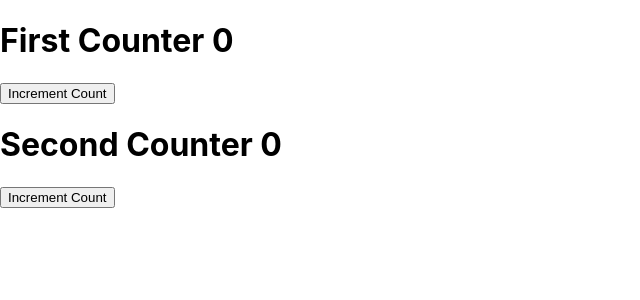
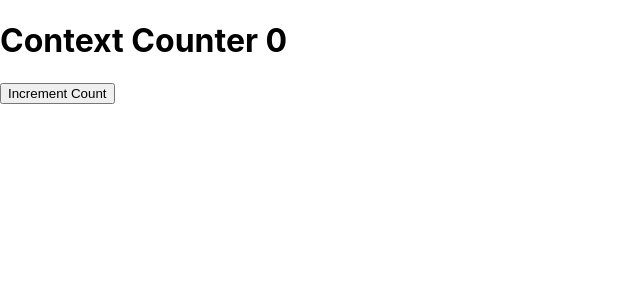
Before and after one commit to chrispeterjeyaraj/react-core-concepts, a React (Create React App) app: page / in a window 1280 px wide. Shown: the top 300 px of the page, without its empty margins (0-640 px from the left). Built offline with nearby package versions, Linux system fonts and the light colour scheme.

Commit message:
added context api examples

```diff
--- a/src/App.js
+++ b/src/App.js
@@ -14,6 +14,7 @@ import ExampleHOCFuncSharedComponent from './components/HOC/ExampleHOCFuncShared
 import ExampleRenderPropComponent from './components/RenderProps/ExampleRenderPropComponent';
 import ExampleRenderPropFuncSharedComponent from './components/RenderProps/ExampleRenderPropFuncSharedComponent';
 import ExampleRenderPropChildComponent from './components/RenderProps/ExampleRenderPropChildComponent';
+import ParentContextComponent from './components/ContextAPI/ParentContextComponent';
 function App() {
   // const [name, setName] = useState("...Will display value if received from Props component")
   // const getName = (childName) => {
@@ -36,8 +37,9 @@ function App() {
     </ErrorBoundary> */}
     {/* <ExampleHOCChildComponent />
     <ExampleHOCFuncSharedComponent /> */}
-    <ExampleRenderPropComponent render={(count, incrementcount) => <ExampleRenderPropChildComponent count={count} incrementcount={incrementcount}/>}/>
-    <ExampleRenderPropComponent render={(count, incrementcount) => <ExampleRenderPropFuncSharedComponent count={count} incrementcount={incrementcount}/>}/>
+    {/* <ExampleRenderPropComponent render={(count, incrementcount) => <ExampleRenderPropChildComponent count={count} incrementcount={incrementcount}/>}/>
+    <ExampleRenderPropComponent render={(count, incrementcount) => <ExampleRenderPropFuncSharedComponent count={count} incrementcount={incrementcount}/>}/> */}
+    <ParentContextComponent />
     </>
   );
 }
--- /dev/null
+++ b/src/components/ContextAPI/ChildContextComponent.js
@@ -0,0 +1,19 @@
+import React, {useContext} from 'react';
+import { AppContext } from './Context';
+
+const ChildContextComponent = () => {
+    const { count, incrementcount } = useContext(AppContext);
+
+    const handleButtonClick = () => {
+        incrementcount(count+1);
+    }
+    return (
+        <>
+        <h1>Context Counter {count}</h1>
+        <button onClick={handleButtonClick}>Increment Count</button>
+        </>
+
+    );
+};
+
+export default ChildContextComponent;
--- /dev/null
+++ b/src/components/ContextAPI/Context.js
@@ -0,0 +1,4 @@
+import {createContext} from "react";
+
+export const AppContext = createContext();
+export const AppContextProvider = AppContext.Provider;
--- /dev/null
+++ b/src/components/ContextAPI/ParentContextComponent.js
@@ -0,0 +1,17 @@
+import React, {useState} from 'react';
+import { AppContextProvider } from './Context'
+import ChildContextComponent from './ChildContextComponent';
+
+const ParentContextComponent = () => {
+    const [count, setCount] = useState(0);
+    const incrementcount = () => {
+        setCount(count + 1);
+    }
+        return (
+       <AppContextProvider value={{count, incrementcount}}>
+            <ChildContextComponent />
+       </AppContextProvider>
+    );
+};
+
+export default ParentContextComponent;
```
